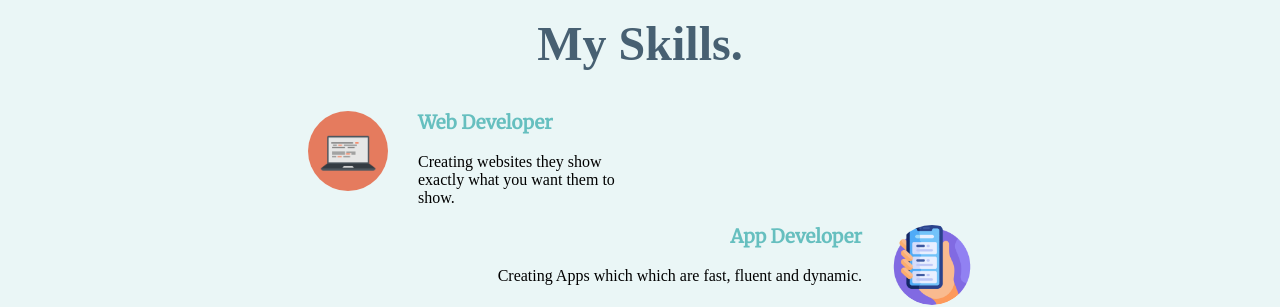
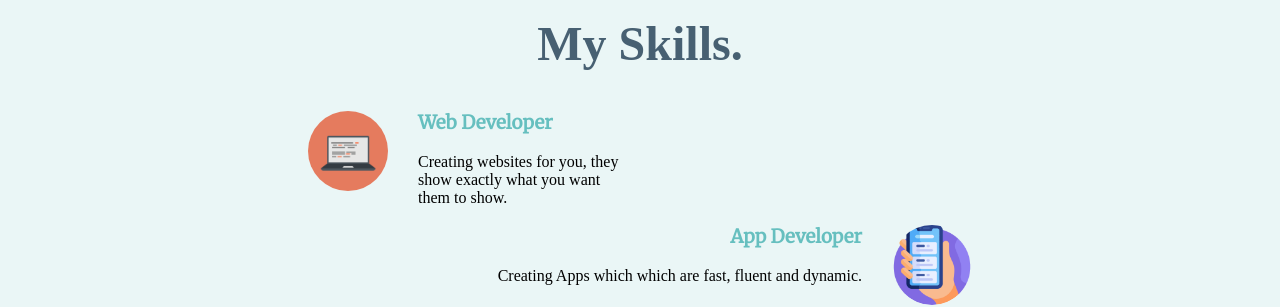
Before and after one commit to srthksrivastav/maincv, a plain HTML site: page index.html in a window 1280 px wide. Shown: the part 1346-1653 px from the top of the page. Drawn offline with Linux system fonts and the light colour scheme.

Commit message:
Update index.html

```diff
--- a/index.html
+++ b/index.html
@@ -34,7 +34,8 @@
       <div class="skill-row1">
         <img src="computer.png" alt="computer" width="320" height="310" class="computer">
         <h3 class="wd">Web Developer</h3>
-        <p class="skill-row1-text">Creating websites they show exactly what you want them to show. </p>
+        <p class="skill-row1-text">Creating websites for you,
+          they show exactly what you want them to show. </p>
       </div>
 
       <div class="skill-row2">
```
